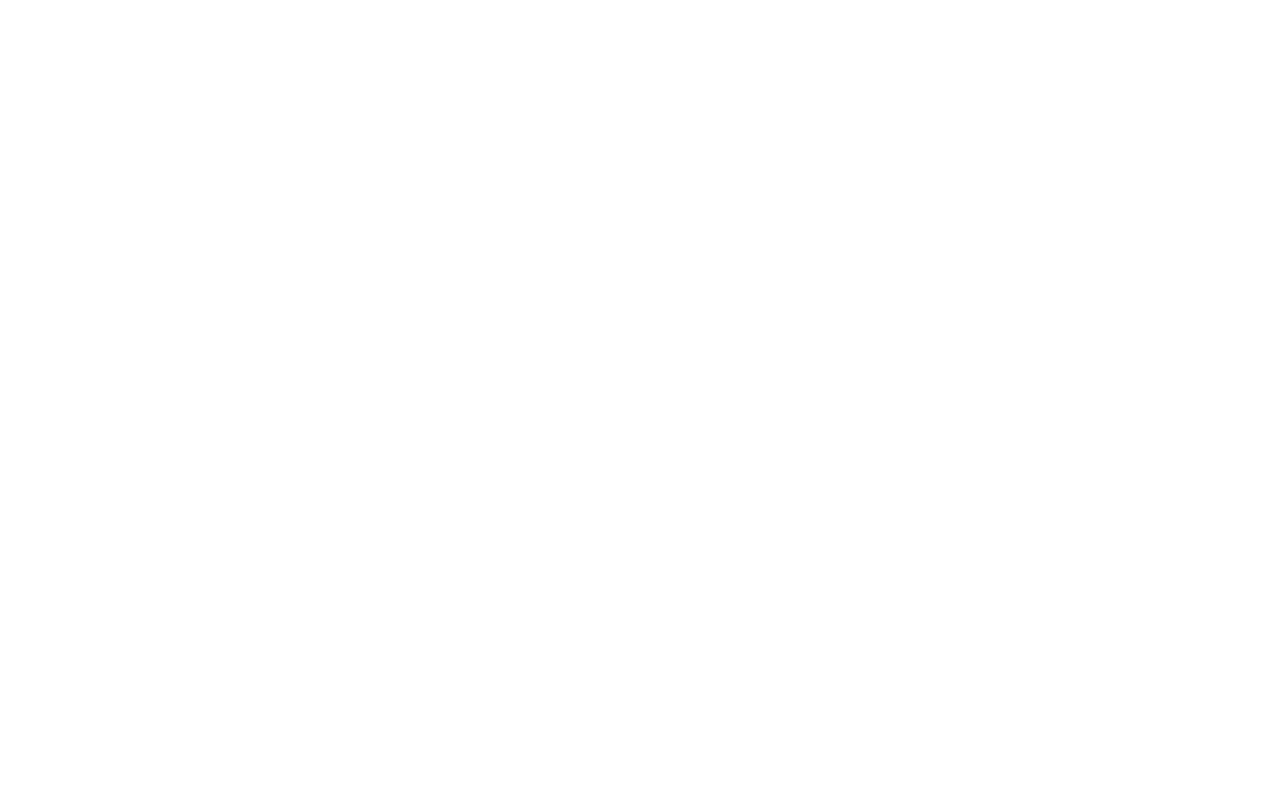
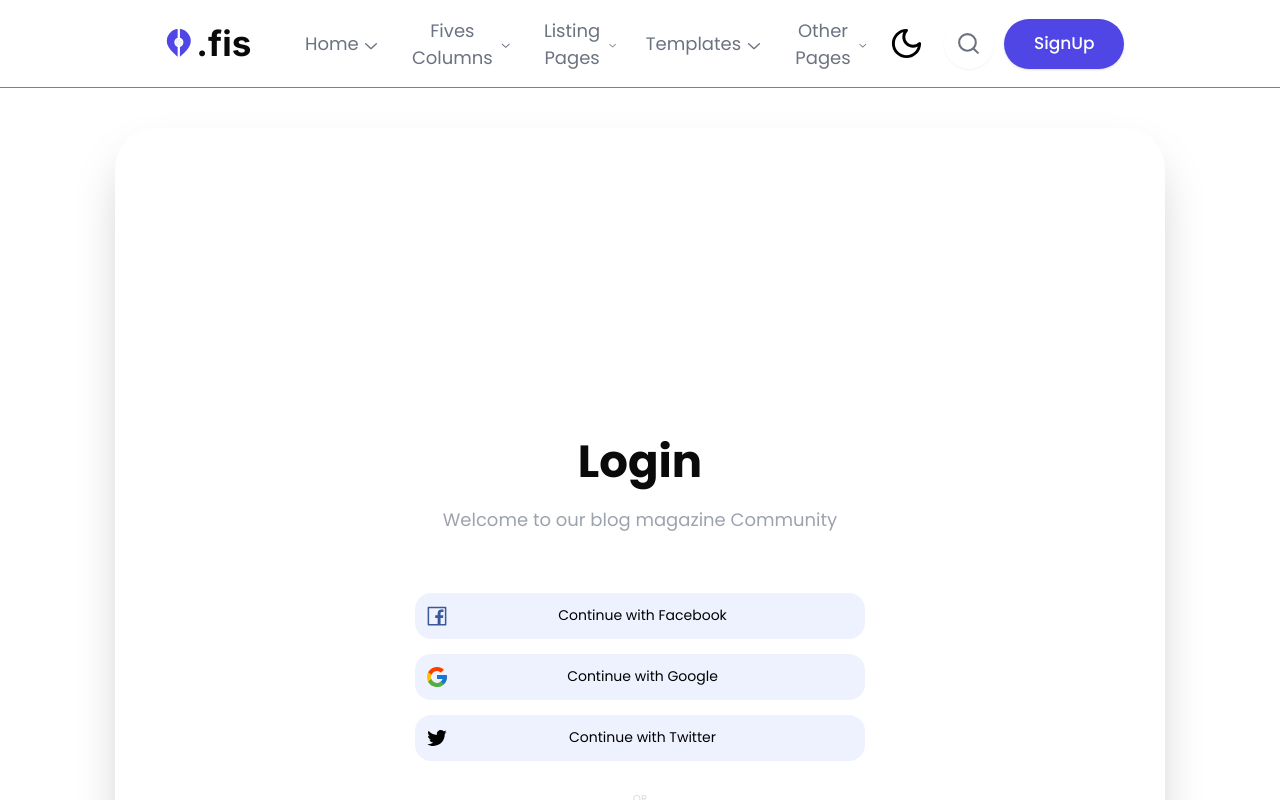
Before and after one commit to Worketyamo-Students/Chisfis_Ferry_Dimitri, a React (Vite) app: page /login in a window 1280 px wide. Before the commit this address had no page. Shown: the top 800 px of the page. Built offline with nearby package versions, Linux system fonts and the light colour scheme.

Commit message:
SignUp Page Created

```diff
--- a/src/App.tsx
+++ b/src/App.tsx
@@ -1,5 +1,3 @@
-import React from 'react';
-
 import {
   BrowserRouter as Router,
   Route,
@@ -9,6 +7,7 @@
 import HomeComponent from './components/pages/Home/Home.Components';
 import OnlineBookingComponent
   from './components/pages/MesPages/OnlineBookingPages';
+  import LoginComponent from './components/pages/Connect/Login.Component';
 
 function App() {
   return (
@@ -16,6 +15,7 @@
       <Routes>
         <Route path="/" element={<HomeComponent />} />
         <Route path="/realestate" element={<OnlineBookingComponent />} />
+        <Route path="/login" element={<LoginComponent />} />
         {/* Tu peux utiliser UnderConstruction pour d'autres routes */}
       </Routes>
     </Router>
--- a/src/components/ButtonsComponent/buttonCustumLogin.tsx
+++ b/src/components/ButtonsComponent/buttonCustumLogin.tsx
@@ -1,11 +1,15 @@
 import { Button } from '../ui/button';
+import { useNavigate } from 'react-router-dom';
+const ButtonComponent = ()=>{
+const navigate = useNavigate();
 
-const ButtonComponent = ()=>{
-
+   const handleClick = () =>{
+      navigate('/login')
+   }
  return (
-
-    <Button title='SignUp' className=" w-fit h-[5rem] px-[3rem] rounded-full text-[1.7rem] bg-PrimaryCol hover:bg-SecondCol text-white">SignUp</Button>
-
+   <>
+    <Button title='SignUp' className=" w-fit h-[5rem] px-[3rem] rounded-full text-[1.7rem] bg-PrimaryCol hover:bg-SecondCol text-white" onClick={handleClick}>SignUp</Button>
+    </>
  )
 }
  export default ButtonComponent
--- a/src/components/Footer.Component.tsx
+++ b/src/components/Footer.Component.tsx
@@ -3,7 +3,7 @@
 import '../index.css'
 const FooterComponent = () => {
   return (
-    <footer className="flex justify-between items-center p-[16rem] flex-row" id="footer">
+    <footer className="flex justify-between items-center p-[8rem] flex-row" id="footer">
              <IfisComponent/>
              <FooterSubComponent title="Getting started" title1="Installation" title2="Release Notes" title3="Upgrade Guide" title4="Browser Support" title5="Editor Support" to1="#" to2="#" to3="#" to4="#" to5="#"/>
              <FooterSubComponent title="Explore" title1="Design Features" title2="Prototyping" title3="Design systems" title4="Pricing" title5="Security" to1="#" to2="#" to3="#" to4="#" to5="#"/>
--- /dev/null
+++ b/src/components/pages/Connect/ButtonBlog.tsx
@@ -0,0 +1,28 @@
+import { AiOutlineFacebook, AiOutlineTwitter} from 'react-icons/ai';
+import { FcGoogle } from "react-icons/fc";
+
+import { Link } from 'react-router-dom';
+
+const blockButton = [
+    {content:"Continue with Facebook",icon :<AiOutlineFacebook color='#3b5998' size={24}/>, to : "/"},
+    {content:"Continue with Google",icon :<FcGoogle size={24}/> , to : "/"},
+    {content:"Continue with Twitter",icon : <AiOutlineTwitter color='#000000' size={24}/>, to : "/"}
+]
+const ButtonBlog = () => {
+  return (
+    <div className='space-y-6'>
+        {blockButton.map((bouton,index)=>{
+
+            return(
+
+                <Link key={index} to={bouton.to} className='relative flex items-center justify-center space-x-2 dark:bg-[#1f2937] dark:text-white text-black w-[45rem] py-5 px-4 bg-[#eef2ff] rounded-[16px] hover:bottom-[1px] duration-1000'>
+                <div className='absolute left-4'>{bouton.icon}</div>
+                <span className='text-center text-[1.4rem]'>{bouton.content}</span>
+                </Link>
+            )
+        })}
+    </div>
+  )
+}
+
+export default ButtonBlog
--- /dev/null
+++ b/src/components/pages/Connect/FormTitle.tsx
@@ -0,0 +1,15 @@
+interface title {
+    title :string,
+    comment : string,
+}
+
+const FormTitle = ({title,comment}:title) => {
+  return (
+    <div className='gap-4 flex flex-col items-center'>
+    <h1 className="text-[4.5rem] font-bold ">{title}</h1>
+    <h6 className='text-[1.8rem] font-normal dark:text-white/40 text-gray-400'>{comment}</h6>
+    </div>
+  )
+}
+
+export default FormTitle
--- /dev/null
+++ b/src/components/pages/Connect/Login.Component.tsx
@@ -0,0 +1,19 @@
+import FooterComponent from "@/components/Footer.Component"
+import LoginForm from "./LoginForm"
+import HeaderComponent from "@/components/header.Component"
+const LoginComponent = () => {
+  return (
+<>
+<div className="overflow-x-hidden">
+<HeaderComponent/>
+<div className="flex items-center justify-center py-[4rem]">
+<LoginForm/>
+</div>
+<FooterComponent/>
+</div>
+
+</>
+  )
+}
+
+export default LoginComponent
--- /dev/null
+++ b/src/components/pages/Connect/LoginForm.tsx
@@ -0,0 +1,18 @@
+import FormTitle from "./FormTitle"
+import ButtonBlog from "./ButtonBlog"
+import OuAvec from "./OuAvec"
+const LoginForm = () => {
+  return (
+    <div className="flex flex-col shadow-2xl border rounded-[40px] p-[30rem]">
+        <div className="mb-[6rem]">
+        <FormTitle title="Login" comment="Welcome to our blog magazine Community"/>
+        </div>
+        <div>
+            <ButtonBlog/>
+        </div>
+        <div className="my-8"><OuAvec/></div>
+    </div>
+  )
+}
+
+export default LoginForm
--- /dev/null
+++ b/src/components/pages/Connect/OuAvec.tsx
@@ -0,0 +1,14 @@
+
+const OuAvec = () => {
+  return (
+    <>
+     <div className="flex items-center w-full my-4">
+    <div className="flex-grow border-t border border-[#D9D9D9]"></div>
+    <h6 className="px-4 text-[#D9D9D9]">OR</h6>
+    <div className="flex-grow border-t border-[#D9D9D9]"></div>
+  </div>
+    </>
+ )
+}
+
+export default OuAvec
--- /dev/null
+++ b/src/components/pages/Connect/SignUp.Component.tsx
@@ -0,0 +1,10 @@
+
+const SignUpComponent = () => {
+  return (
+    <div className="flex flex-col p-[20rem]">
+
+    </div>
+  )
+}
+
+export default SignUpComponent
--- a/src/components/pages/Home/Home.Components.tsx
+++ b/src/components/pages/Home/Home.Components.tsx
@@ -4,7 +4,7 @@
 
   return (
     <>
-      <section className='w-screen h-screen flex flex-col text-[3rem] gap-28'>
+      <section className='flex flex-col text-[3rem] gap-28'>
 
          <HeaderComponent/>
          <FooterComponent/>
```
